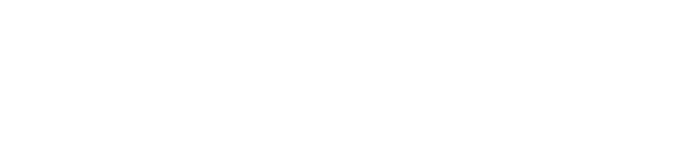
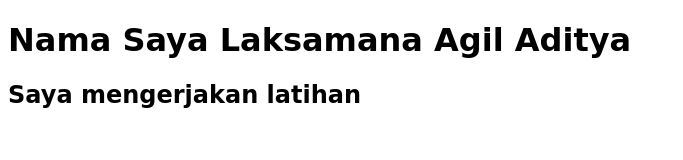
Before and after one commit to LaksamanaAgil/LatihanTekCloud, a plain HTML site: page index.html in a window 1280 px wide. Shown: the whole page, without its empty margins (0-683 px from the left). Drawn offline with Linux system fonts and the light colour scheme.

Commit message:
Commit latihan

```diff
--- a/index.html
+++ b/index.html
@@ -4,7 +4,10 @@
     <meta charset = "utf-8">
 	<meta name = "viewport">
 	<title>Latihan Laksamana </title>
+	<link rel="stylesheet" type="text/css" href="style.css">
 </head>
 <body>
+<h1>Nama Saya Laksamana Agil Aditya</h1>
+<h2>Saya mengerjakan latihan</h2>
 </body>
 </html>
--- /dev/null
+++ b/style.css
@@ -0,0 +1,3 @@
+body {
+	font-family: cursive;
+}
```
